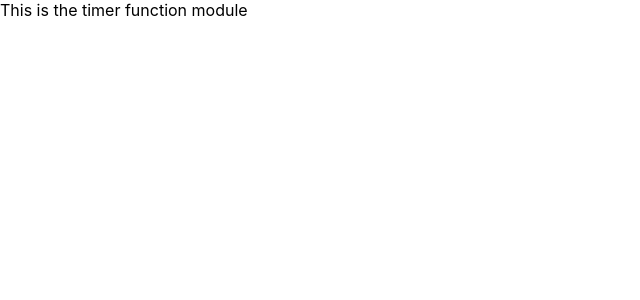
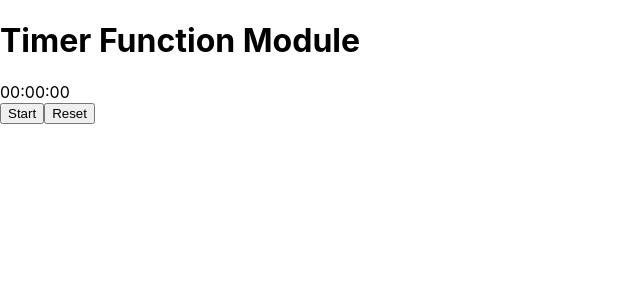
Before and after one commit to andrewcargill/TypeScriptReact, a React (Create React App) app: page /timer in a window 1280 px wide. Shown: the top 300 px of the page, without its empty margins (0-640 px from the left). Built offline with nearby package versions, Linux system fonts and the light colour scheme.

Commit message:
add functioning timer to timerfunction.tsx

```diff
--- a/src/components/TimerFunction.tsx
+++ b/src/components/TimerFunction.tsx
@@ -1,14 +1,60 @@
-import { Button } from '@mui/material';
-import React from 'react';
+import React, { useEffect, useState } from 'react';
 
+function Timer() {
+  const [isRunning, setIsRunning] = useState(false);
+  const [elapsedTime, setElapsedTime] = useState(0);
+  const [intervalId, setIntervalId] = useState<number | null>(null);
 
-function TimerFunction() {
+  const startTimer = () => {
+    if (!isRunning) {
+      const newIntervalId = window.setInterval(updateTimer, 10);
+      setIntervalId(newIntervalId);
+      setIsRunning(true);
+    }
+  };
+
+  const stopTimer = () => {
+    if (isRunning && intervalId !== null) {
+      clearInterval(intervalId);
+      setIntervalId(null);
+      setIsRunning(false);
+    }
+  };
+
+  const resetTimer = () => {
+    stopTimer();
+    setElapsedTime(0);
+  };
+
+  const updateTimer = () => {
+    setElapsedTime((prevElapsedTime) => prevElapsedTime + 10);
+  };
+
+  useEffect(() => {
+    return () => {
+      if (intervalId !== null) {
+        clearInterval(intervalId);
+      }
+    };
+  }, [intervalId]);
+
+  const formatTime = (time: number): string => {
+    const minutes: number = Math.floor(time / 60000);
+    const seconds: number = Math.floor((time % 60000) / 1000);
+    const centiseconds: number = Math.floor((time % 60000) / 10) % 100;
+    return `${minutes.toString().padStart(2, '0')}:${seconds.toString().padStart(2, '0')}:${centiseconds.toString().padStart(2, '0')}`;
+  };
+
   return (
     <div>
-        This is the timer function module
+      <h1>Timer Function Module</h1>
+      <div id="timer">{formatTime(elapsedTime)}</div>
+      <button onClick={isRunning ? stopTimer : startTimer}>
+        {isRunning ? 'Stop' : 'Start'}
+      </button>
+      <button onClick={resetTimer}>Reset</button>
     </div>
-
   );
 }
 
-export default TimerFunction;
+export default Timer;
```
